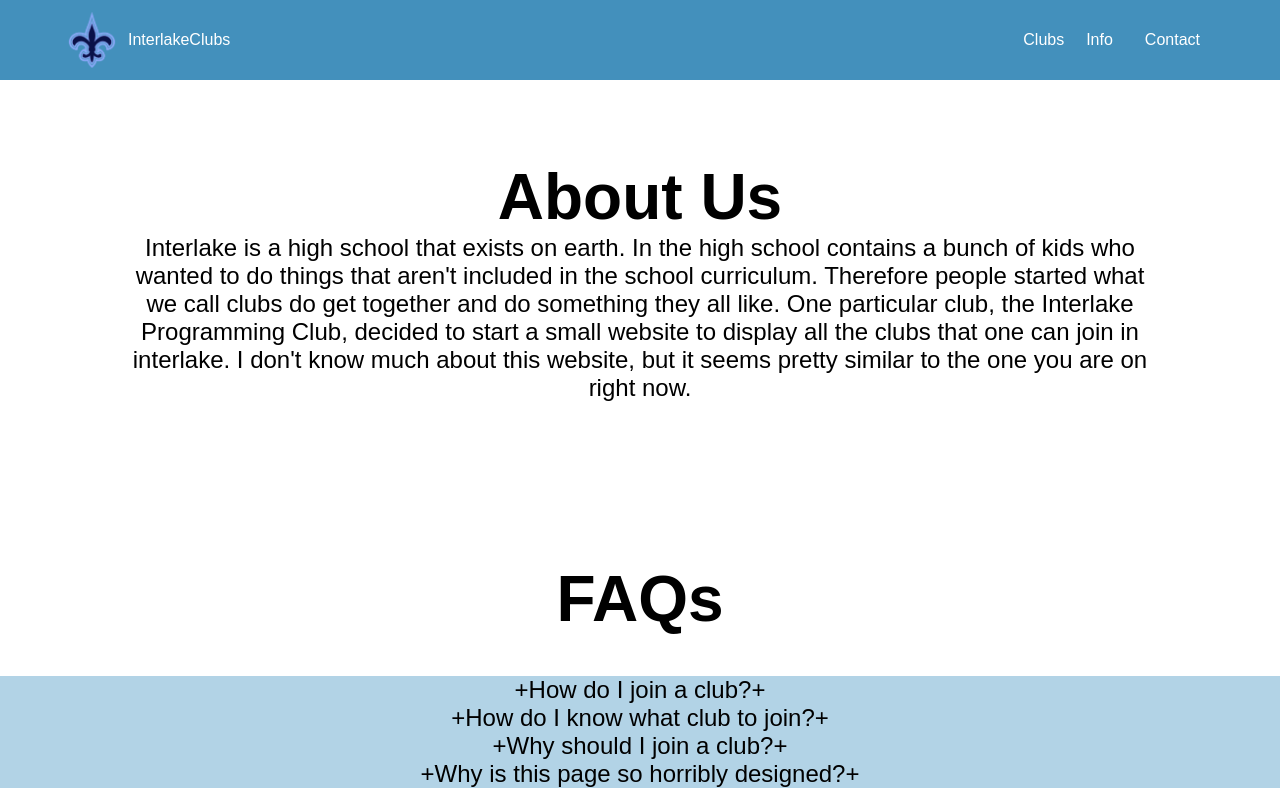
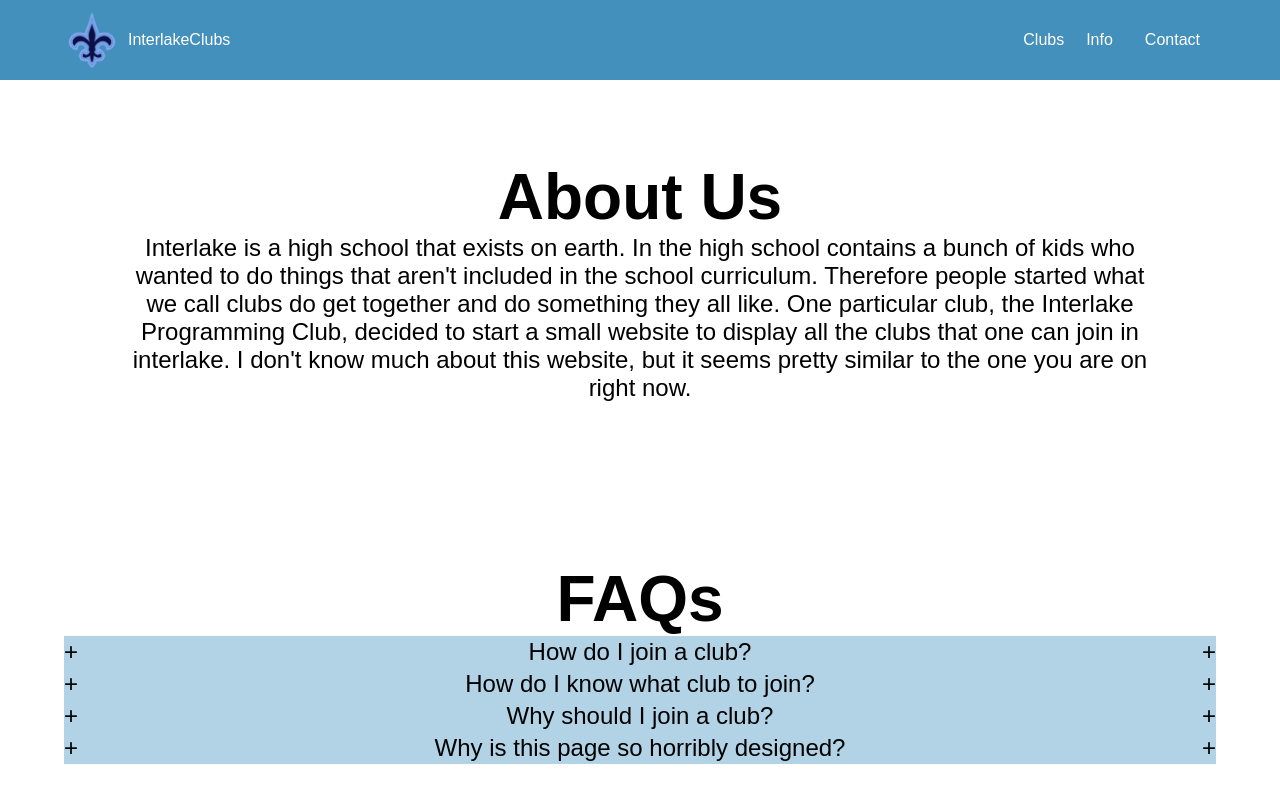
Before and after one commit to InterlakeProgrammingClub/ihsClubSite, a Next.js app: page /info in a window 1280 px wide. Built offline with nearby package versions, Linux system fonts and the light colour scheme; a web font is replaced by a local one.

Commit message:
FINALLY FINISHED THIS STUPID TRANSITION THING TOOK ME TWO HOURS

```diff
--- a/src/pages/info.jsx
+++ b/src/pages/info.jsx
@@ -7,7 +7,20 @@ import styles from "@/styles/Info.module.css";
 export default function Info() {
   const show = (event) => {
     const style = document.getElementById("text" + event.target.id).style;
-		style.display = style.display == "none" ? "block" : "none";
+    document.getElementById("text" + event.target.id).className =
+      styles.infoDescription;
+    if (style.height == "0px") {
+      const expand = setTimeout(function () {
+
+        style.height=document.getElementById("text" + event.target.id).scrollHeight+"px"
+      }, 10);
+
+      // Set height to "auto" to expand to content size
+    } else {
+      setTimeout(function () {
+
+        style.height="0px"
+      }, 10);    }
   };
 
   useEffect(() => {
@@ -20,7 +33,8 @@ export default function Info() {
       node.childNodes[0].childNodes[1].id = counter;
       node.childNodes[0].childNodes[2].id = counter;
       node.childNodes[1].id = "text" + counter;
-			node.childNodes[1].style.display = "none";
+      node.childNodes[1].style.height = "0px";
+      node.childNodes[1].className = styles.infoDescription;
       counter++;
     }
   });
@@ -50,7 +64,7 @@ export default function Info() {
             <div className={styles.faqContainer} id="faqContainer">
               <div className={styles.accordianWrapper}>
                 <div className={styles.faqAccordian} onClick={show}>
-									<p style={{ textAlign: "left" }}>+</p>
+                  <p style={{ textAlign: "center" }}>+</p>
                   <p className={styles.faqTitle}>How do I join a club?</p>
                   <p>+</p>
                 </div>
--- a/src/styles/Info.module.css
+++ b/src/styles/Info.module.css
@@ -6,7 +6,11 @@
 .container h1 {
 	font-size: clamp(34px, 6vw, 64px);
 }
+.infoDescription{
+	transition: all 0.2s ease-out;
+	overflow: hidden;
 
+}
 .container p {
 	font-size: x-large;
 }
@@ -21,12 +25,13 @@
 }
 
 .faqContainer {
-	text-align: left;
 	display: flex;
 	flex-direction: column;
 	flex-wrap: wrap;
 	justify-content: center;
 	margin-top: 5vh;
+	width: 90%;
+	margin: auto;
 }
 
 .faqContainer > p {
@@ -51,19 +56,18 @@
 }
 
 .faqAccordian {
-	justify-content: center;
 	display: flex;
 	flex-direction: row;
 	width: 100%;
 	background-color: var(--container-bg);
 	font-size: 1.5vw;
+	height: 4vh;
+	align-items: center;
 	cursor: pointer;
+	justify-content: space-between;
 	user-select: none;
-	text-align: center;
 }
-.accordianWrapper > p {
-	text-align: center;
-}
+
 
 .faqAccordian:hover {
 	background-color: var(--container-hover-bg);
```
Lines whose indentation alone changed are shown as unchanged.
